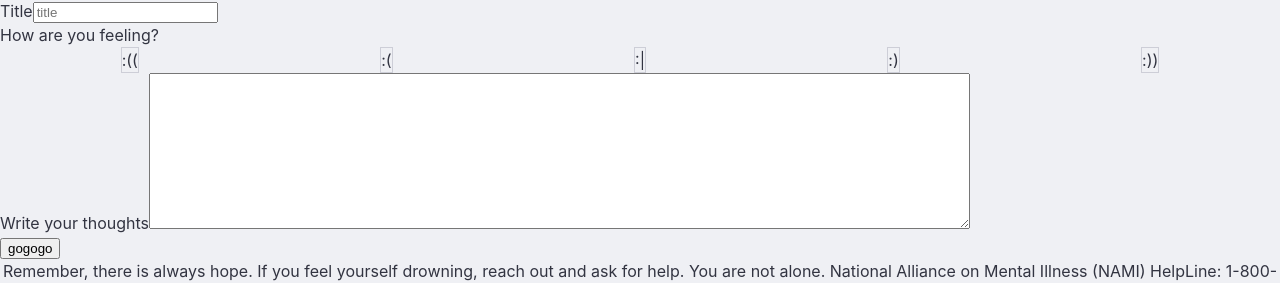
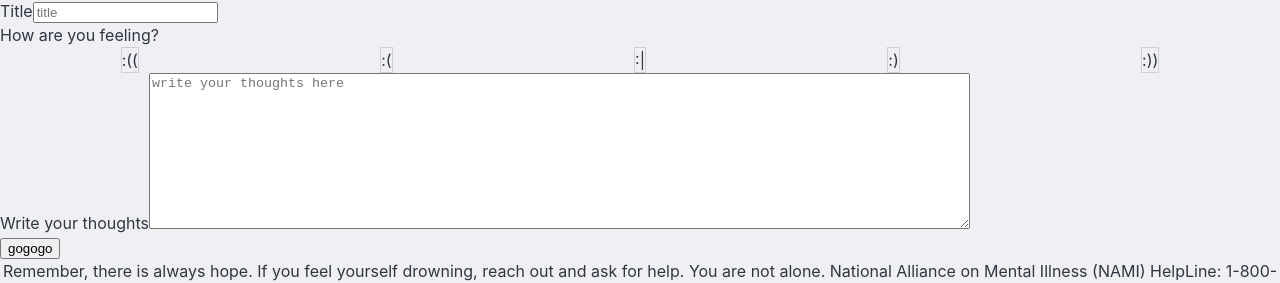
Before and after one commit to jase-d-ace/openai-ikigai-journaling, a React (Vite) app in the folder mental_health_frontend/: page / in a window 1280 px wide. Shown: the part 182-465 px from the top of the page. Built offline with nearby package versions, Linux system fonts and the light colour scheme; no server answers; sample sign-in values are in the browser's storage.

Commit message:
add placeholder text

```diff
--- a/mental_health_frontend/src/App.jsx
+++ b/mental_health_frontend/src/App.jsx
@@ -66,7 +66,7 @@ function App() {
                 </div>
                 <div className="form-part journal-entry">
                     <label>Write your thoughts</label>
-                    <textarea className="text-input" required onChange={e => debounce("content", e.target.value, 500)} rows="10" cols="100"></textarea>
+                    <textarea placeholder="write your thoughts here" className="text-input" required onChange={e => debounce("content", e.target.value, 500)} rows="10" cols="100"></textarea>
                 </div>
                 <input className="submit" type="submit" value="gogogo" />
             </form>
```
